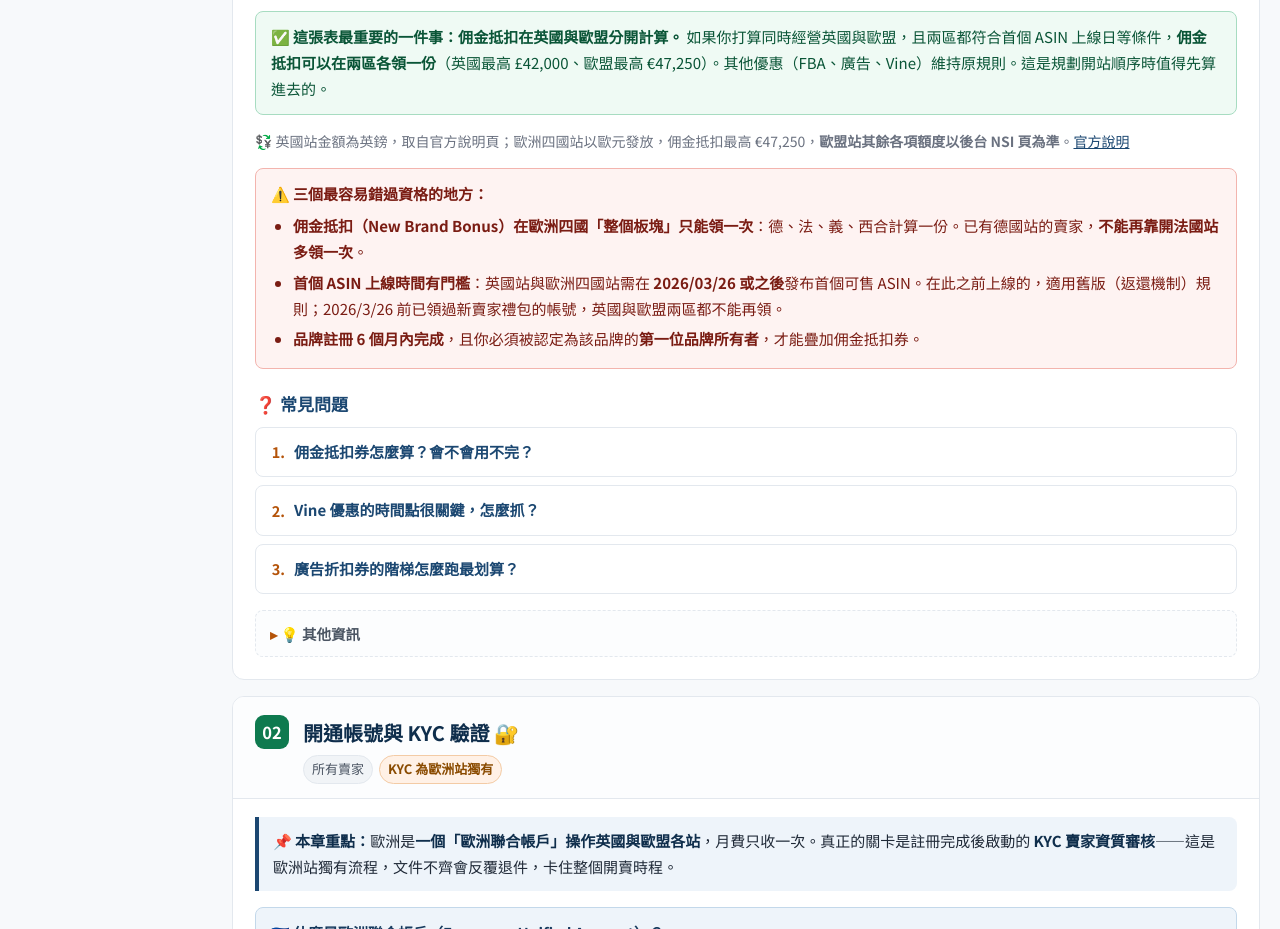
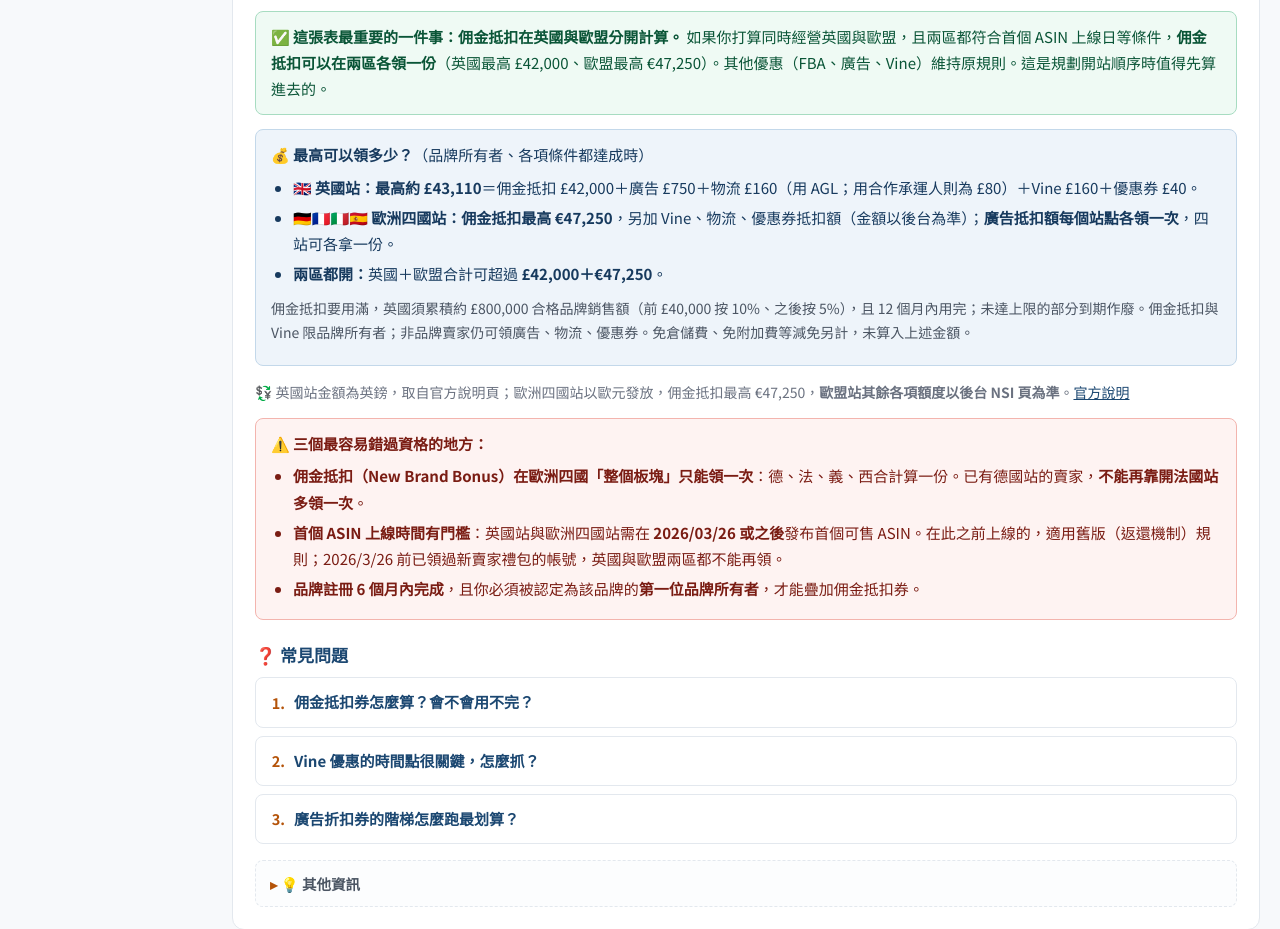
Before and after one commit to kaojia/eu-guide, a plain HTML site: page index.html in a window 1280 px wide. Shown: the part 6440-7369 px from the top of the page. Drawn offline with Linux system fonts and the light colour scheme.

Commit message:
01 章新增「最高可以領多少」：英國約 £43,110、歐盟佣金抵扣 €47,250＋各站廣告抵扣（依 GXMJ38VA95GUN5XU，11/18 查證）

```diff
--- a/index.html
+++ b/index.html
@@ -754,6 +754,15 @@ mark{background:#FFF1A8; color:inherit; padding:0 1px}
     <div class="note ok">
       <b>✅ 這張表最重要的一件事：佣金抵扣在英國與歐盟分開計算。</b>
       如果你打算同時經營英國與歐盟，且兩區都符合首個 ASIN 上線日等條件，<b>佣金抵扣可以在兩區各領一份</b>（英國最高 £42,000、歐盟最高 €47,250）。其他優惠（FBA、廣告、Vine）維持原規則。這是規劃開站順序時值得先算進去的。
+    </div>
+    <div class="note info" id="q-incentive-max">
+      <b>💰 最高可以領多少？</b>（品牌所有者、各項條件都達成時）
+      <ul>
+        <li><b>🇬🇧 英國站：最高約 £43,110</b>＝佣金抵扣 £42,000＋廣告 £750＋物流 £160（用 AGL；用合作承運人則為 £80）＋Vine £160＋優惠券 £40。</li>
+        <li><b>🇩🇪🇫🇷🇮🇹🇪🇸 歐洲四國站：佣金抵扣最高 €47,250</b>，另加 Vine、物流、優惠券抵扣額（金額以後台為準）；<b>廣告抵扣額每個站點各領一次</b>，四站可各拿一份。</li>
+        <li><b>兩區都開：</b>英國＋歐盟合計可超過 <b>£42,000＋€47,250</b>。</li>
+      </ul>
+      <p class="small">佣金抵扣要用滿，英國須累積約 £800,000 合格品牌銷售額（前 £40,000 按 10%、之後按 5%），且 12 個月內用完；未達上限的部分到期作廢。佣金抵扣與 Vine 限品牌所有者；非品牌賣家仍可領廣告、物流、優惠券。免倉儲費、免附加費等減免另計，未算入上述金額。</p>
     </div>
     <p class="small">💱 英國站金額為英鎊，取自官方說明頁；歐洲四國站以歐元發放，佣金抵扣最高 €47,250，<b>歐盟站其餘各項額度以後台 NSI 頁為準</b>。<a href="https://sellercentral-europe.amazon.com/help/hub/reference/external/GXMJ38VA95GUN5XU" target="_blank" rel="noopener">官方說明</a></p>
 
```
